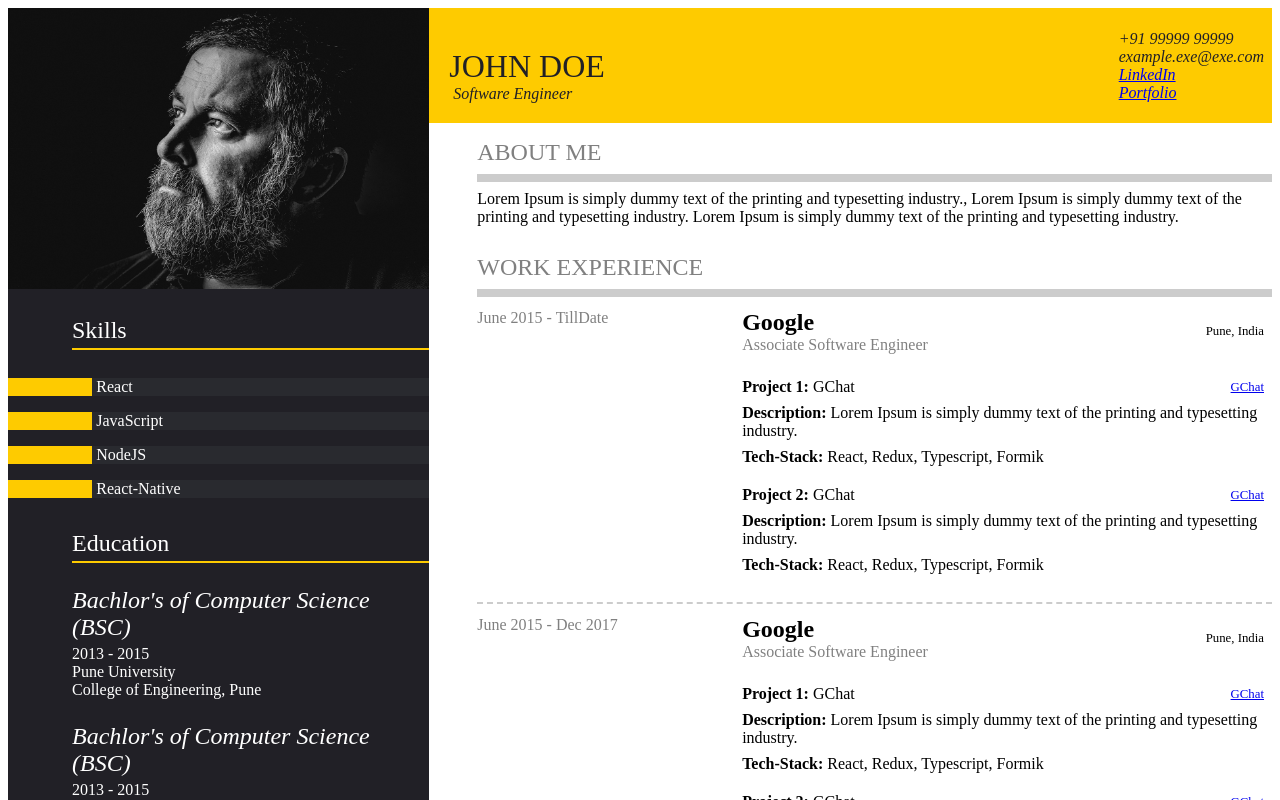
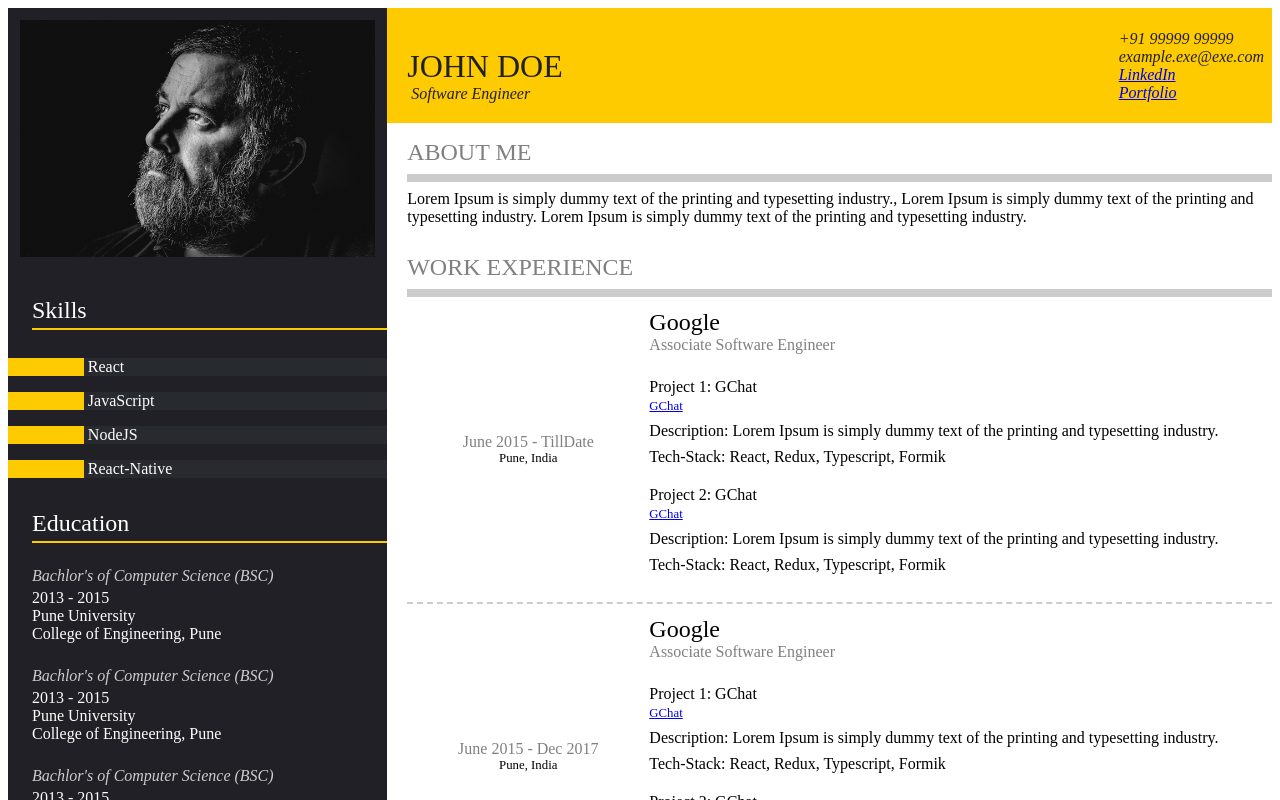
Before and after one commit to abhilash4384/resume-builder, a React (Vite) app: page /preview in a window 1280 px wide. Shown: the top 800 px of the page. Built offline with nearby package versions, Linux system fonts and the light colour scheme; a web font is replaced by a local one.

Commit message:
fix: resume fixes

```diff
--- a/src/index.scss
+++ b/src/index.scss
@@ -52,7 +52,7 @@ img {
 }
 
 .resume-sidebar-section {
-  flex: 0 0 33.33%;
+  flex: 0 0 30%;
   background-color: $primary;
   color: $white;
 }
@@ -75,12 +75,12 @@ img {
 }
 
 .sidebar-section-title {
-  @extend .ml-11, .py-1;
+  @extend .ml-6, .py-1;
   border-bottom: 2px solid $secondary;
 }
 
 .sidebar-section-subtitle {
-  @extend .ml-11, .my-5;
+  @extend .ml-6, .my-5;
 }
 
 .sidebar-void-contact-container {
@@ -141,7 +141,11 @@ img {
 }
 
 .work-experiece-siderbase {
-  flex: 0 0 33.33%;
+  flex: 0 0 28%;
+  display: flex;
+  flex-direction: column;
+  align-items: center;
+  justify-content: center;
 }
 
 .text-bold {
@@ -166,3 +170,9 @@ img {
 .align-items-center {
   align-items: center;
 }
+
+.progile-img {
+  width: 100%;
+  height: 100%;
+  @extend .p-3;
+}
--- a/src/pages/resume/large-sidebar.tsx
+++ b/src/pages/resume/large-sidebar.tsx
@@ -37,40 +37,37 @@ const LargeSidebar = ({ data }: { data: IResume }) => {
         </div>
       </div>
 
-      <div className="resume-section-header ml-10 py-2">
+      <div className="resume-section-header ml-5 py-2">
         <p className="text-title text-uppercase text-grey">About Me</p>
       </div>
 
-      <div className="ml-10">
+      <div className="ml-5">
         <p className="pr-4 py-2">{data.about_me}</p>
       </div>
 
-      <div className="resume-section-header ml-10 pb-2 mt-5">
+      <div className="resume-section-header ml-5 pb-2 mt-5">
         <p className="text-title text-uppercase text-grey">Work Experience</p>
       </div>
 
       {data.experiance.map((exp, index) => {
         return (
-          <div className="ml-10 py-3 work-experience-container" key={index}>
+          <div className="ml-5 py-3 work-experience-container" key={index}>
             <div className="work-experiece-siderbase">
-              <p className="text-grey"> {exp.duration}</p>
+              <p className="text-grey text-center"> {exp.duration}</p>
+              <p className="text-small text-center">{exp.location}</p>
             </div>
             <div className="work-experience-main-section">
               <div className="row-space-between pb-2">
                 <div>
-                  <p className="text-title text-bold">{exp.company_name}</p>
+                  <p className="text-title">{exp.company_name}</p>
                   <p className="text-grey">{exp.role_title}</p>
-                </div>
-                <div>
-                  <p className="text-small">{exp.location}</p>
                 </div>
               </div>
               {exp.projects.map((project, i) => (
                 <div key={i} className="my-3">
-                  <div className="row-space-between py-1">
+                  <div className="row py-1">
                     <p>
-                      <span className="text-bold">Project {i + 1}: </span>{' '}
-                      {project.project_name}
+                      <span>Project {i + 1}: </span> {project.project_name}
                     </p>
                     {project.project_link && project.project_link_title && (
                       <a
@@ -83,11 +80,11 @@ const LargeSidebar = ({ data }: { data: IResume }) => {
                     )}
                   </div>
                   <p className="py-1">
-                    <span className="text-bold">Description: </span>
+                    <span>Description: </span>
                     {project.project_description}
                   </p>
                   <p className="py-1">
-                    <span className="text-bold">Tech-Stack: </span>
+                    <span>Tech-Stack: </span>
                     {project.technologies_used}
                   </p>
                 </div>
--- a/src/pages/resume/sidebar.tsx
+++ b/src/pages/resume/sidebar.tsx
@@ -33,7 +33,7 @@ const Sidebar = ({ data }: { data: IResume }) => {
   return (
     <section className="resume-sidebar-section">
       <div role="button" onClick={() => setIsOpenImageUpload(true)}>
-        <img src={file?.preview ?? defaultProfile} />
+        <img className="progile-img" src={file?.preview ?? defaultProfile} />
       </div>
 
       <div className="my-5">
@@ -54,13 +54,15 @@ const Sidebar = ({ data }: { data: IResume }) => {
       </div>
 
       <div className="sidebar-section-title">
-        <p className="text-title ">Education</p>
+        <p className="text-title">Education</p>
       </div>
 
       {data.education.map((edu, index) => {
         return (
-          <div className="sidebar-section-subtitle " key={index}>
-            <p className="text-title text-italic py-1">{edu.course_name}</p>
+          <div className="sidebar-section-subtitle" key={index}>
+            <p className="text-subtitle text-light-grey text-italic py-1">
+              {edu.course_name}
+            </p>
             <p>
               {edu.start_year} - {edu.end_year}
             </p>
```
Also changed, not shown: 2 other files (tests, documents, lock files or other folders).
